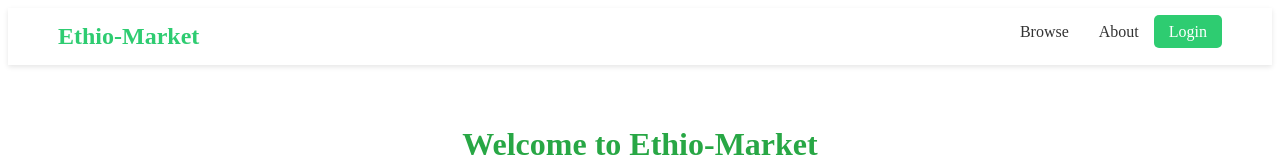
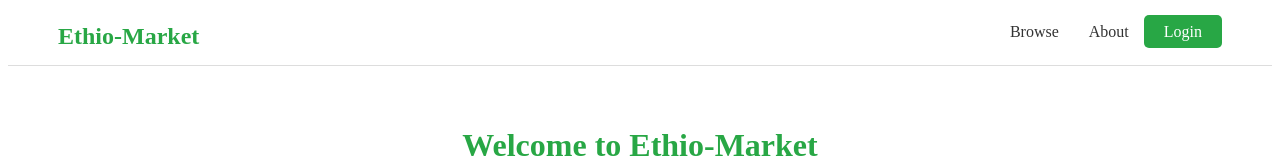
Before and after one commit to hamzeksselman2-ship-it/marketplace-frontend-Final, a React (Create React App) app: page / in a window 1280 px wide. Shown: the top 160 px of the page. Built offline with nearby package versions, Linux system fonts and the light colour scheme; no server answers.

Commit message:
Update Navbar.js

```diff
--- a/src/components/Navbar.js
+++ b/src/components/Navbar.js
@@ -1,16 +1,33 @@
 import React from 'react';
-import { Link } from 'react-router-dom';
+import { Link, useHistory } from 'react-router-dom';
 
 function Navbar() {
+  const history = useHistory();
+  const user = JSON.parse(localStorage.getItem('user')); // የተጠቃሚውን መረጃ መፈተሻ
+
+  const handleLogout = () => {
+    localStorage.removeItem('user'); // መረጃውን ማጥፊያ
+    history.push('/login');
+  };
+
   return (
-    <nav style={{ display: 'flex', justifyContent: 'space-between', padding: '15px 50px', backgroundColor: '#fff', boxShadow: '0 2px 5px rgba(0,0,0,0.1)' }}>
-      <Link to="/" style={{ fontSize: '24px', fontWeight: 'bold', color: '#2ecc71', textDecoration: 'none' }}>Ethio-Market</Link>
+    <nav style={{ display: 'flex', justifyContent: 'space-between', padding: '15px 50px', backgroundColor: '#fff', borderBottom: '1px solid #ddd' }}>
+      <Link to="/" style={{ fontSize: '24px', fontWeight: 'bold', color: '#28a745', textDecoration: 'none' }}>Ethio-Market</Link>
       <div>
         <Link to="/" style={{ margin: '0 15px', textDecoration: 'none', color: '#333' }}>Browse</Link>
         <Link to="/about" style={{ margin: '0 15px', textDecoration: 'none', color: '#333' }}>About</Link>
-        <Link to="/login" style={{ backgroundColor: '#2ecc71', color: '#fff', padding: '8px 15px', borderRadius: '5px', textDecoration: 'none' }}>Login</Link>
+
+        {user ? (
+          <>
+            <span style={{ margin: '0 15px', fontWeight: 'bold' }}>{user.email}</span>
+            <button onClick={handleLogout} style={{ padding: '5px 15px', backgroundColor: '#dc3545', color: '#fff', border: 'none', borderRadius: '5px', cursor: 'pointer' }}>Logout</button>
+          </>
+        ) : (
+          <Link to="/login" style={{ padding: '8px 20px', backgroundColor: '#28a745', color: '#fff', borderRadius: '5px', textDecoration: 'none' }}>Login</Link>
+        )}
       </div>
     </nav>
   );
 }
+
 export default Navbar;
```
